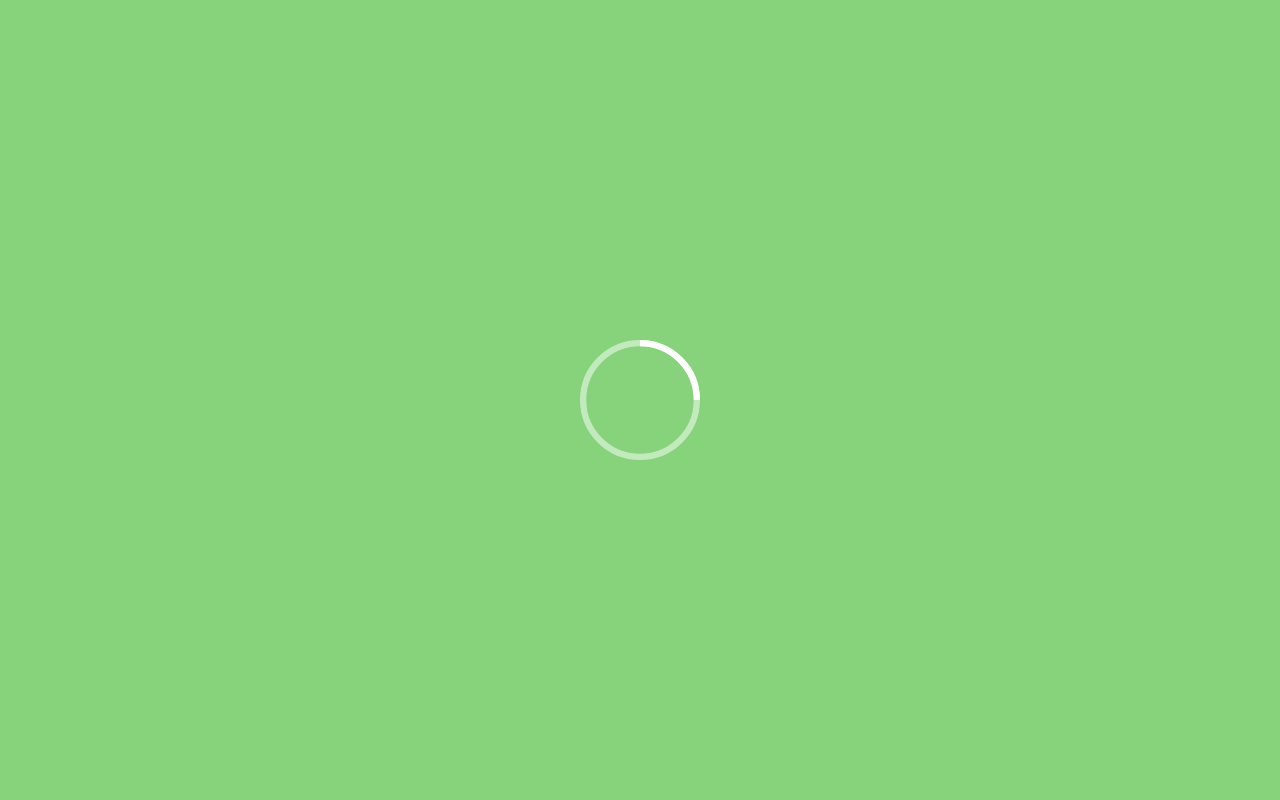
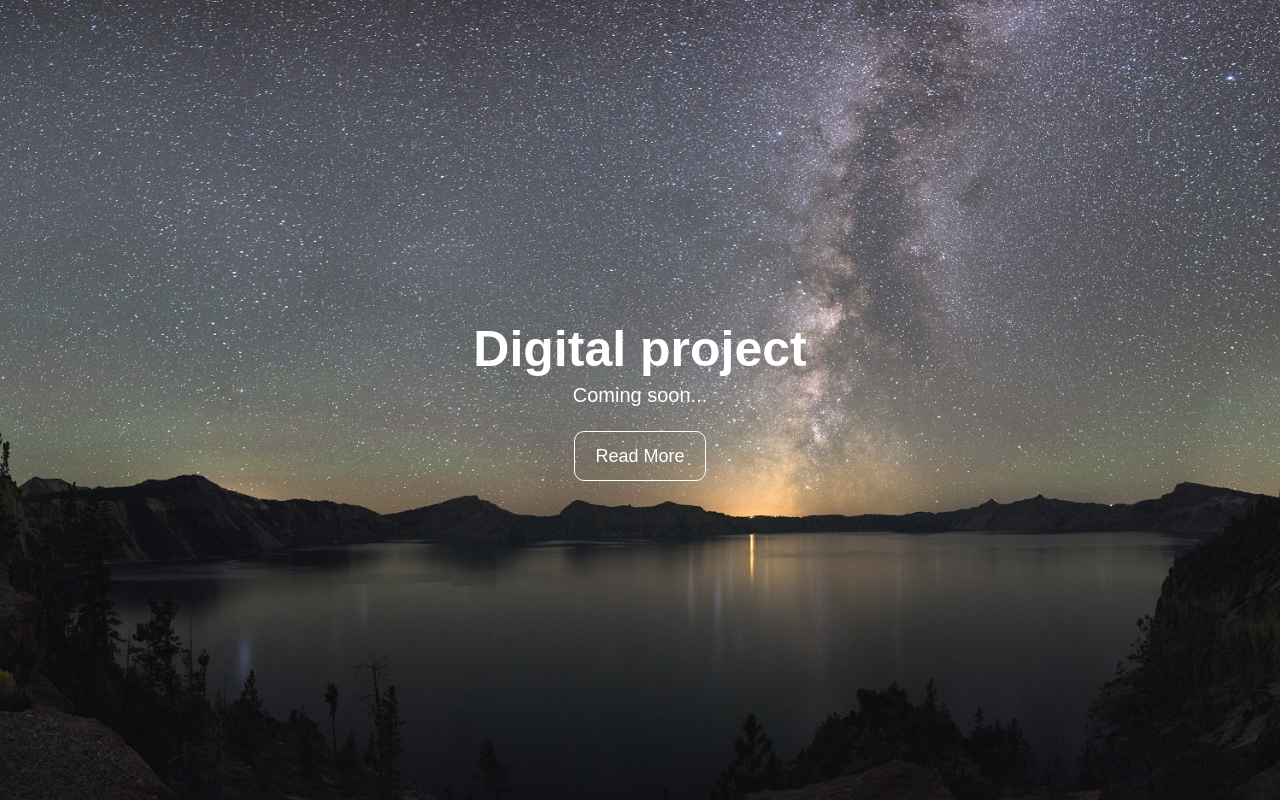
Before and after one commit to okizzz/fingerprint_client_lite, a website built with webpack: page index.html in a window 1280 px wide. Built offline with nearby package versions, Linux system fonts and the light colour scheme.

Commit message:
fix index

```diff
--- a/index.html
+++ b/index.html
@@ -1,14 +1,19 @@
 <!DOCTYPE html>
 <html lang="en">
   <head>
-  <meta charset="UTF-8">
-  <meta name="viewport" content="width=device-width, initial-scale=1.0">
-  <meta http-equiv="X-UA-Compatible" content="ie=edge">
+    <meta charset="UTF-8" />
+    <meta name="viewport" content="width=device-width, initial-scale=1.0" />
+    <meta http-equiv="X-UA-Compatible" content="ie=edge" />
     <title>staticservice.info</title>
+    <style type="text/css"></style>
+    <link rel="stylesheet" href="style.css" />
   </head>
   <body>
     <script src="dist/app.js"></script>
-  <style type="text/css">#hellopreloader_preload{display: block;position: fixed;z-index: 99999;top: 0;left: 0;width: 100%;height: 100%;min-width: 1000px;background: #87D37C url(oval.svg) center center no-repeat;background-size:120px;}</style>
-     <div id="hellopreloader_preload"></div>
+    <header id="showcase">
+      <h1>Digital project</h1>
+      <p>Coming soon...</p>
+      <a href="https://staticservice.info/" class="button">Read More</a>
+    </header>
   </body>
 </html>
--- /dev/null
+++ b/style.css
@@ -0,0 +1,72 @@
+* {
+  margin: 0;
+  padding: 0;
+}
+
+body {
+  font-family: Arial, "Helvetica Neue", Helvetica, sans-serif;
+  font-size: 17px;
+  line-height: 1.6;
+}
+
+#showcase {
+  background-image: url("milky_night.jpeg");
+  background-size: cover;
+  background-position: center;
+  height: 100vh;
+  display: flex;
+  flex-direction: column;
+  justify-content: center;
+  align-items: center;
+  padding: 0 20px;
+  color: #fff;
+}
+
+#showcase h1 {
+  font-size: 50px;
+  line-height: 1.2;
+}
+
+#showcase p {
+  font-size: 20px;
+}
+
+#showcase .button {
+  font-size: 18px;
+  text-decoration: none;
+  color: #fff;
+  border: #fff 1px solid;
+  padding: 10px 20px;
+  border-radius: 10px;
+  margin-top: 20px;
+}
+
+#showcase .button:hover {
+  background: #5c5f64;
+}
+
+#section-a {
+  padding: 20px;
+  background: #5c5f64;
+  color: #fff;
+}
+
+#section-b {
+  padding: 20px;
+  background: #797866;
+  text-align: center;
+}
+
+#section-c {
+  display: flex;
+}
+
+#section-c div {
+  padding: 20px;
+}
+
+#section-c .box-1,
+#section-c .box-3 {
+  background: #5c5f64;
+  color: #fff;
+}
```
Also changed, not shown: milky_night.jpeg (added). Lines whose indentation alone changed are shown as unchanged.
